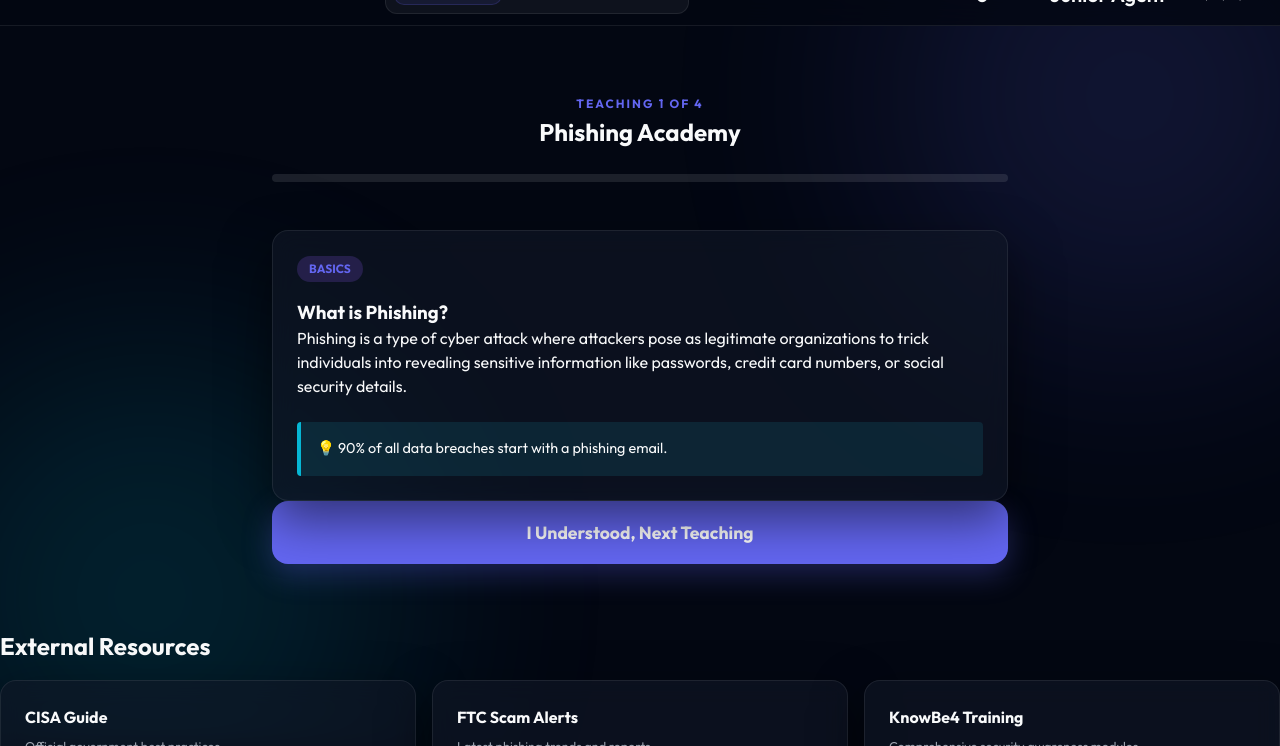
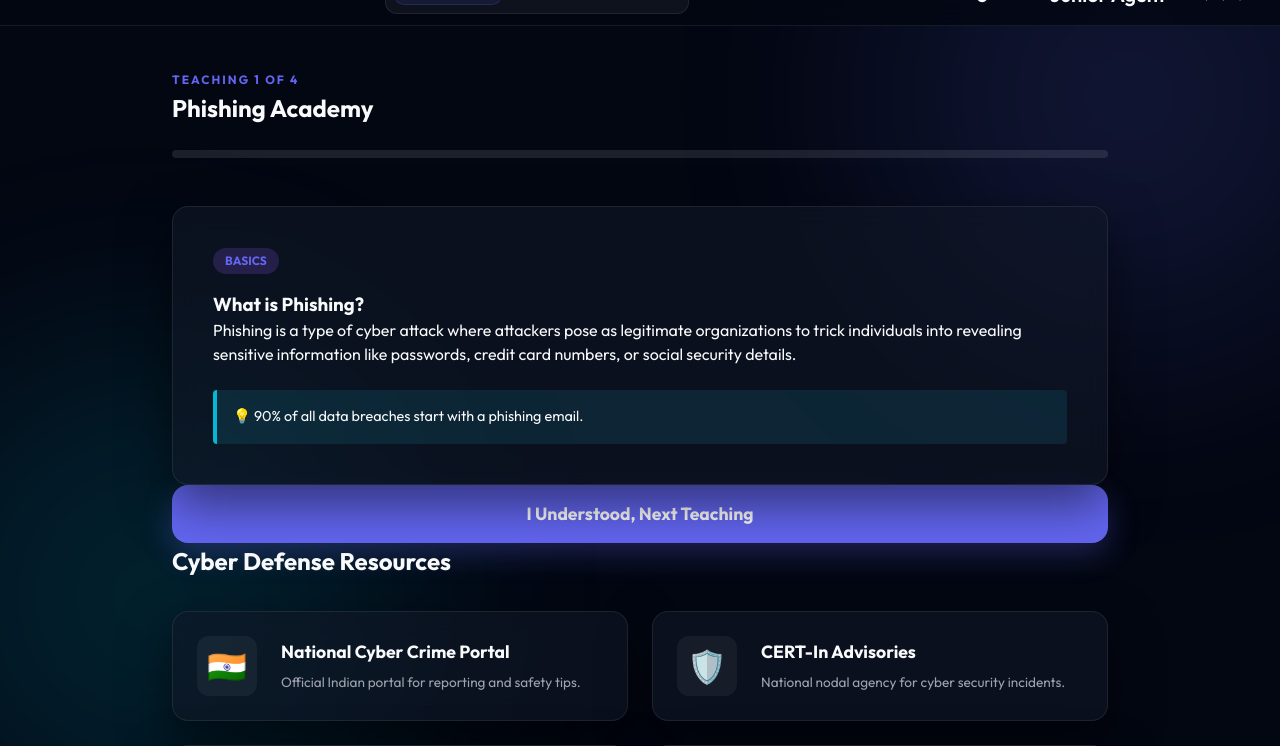
Before and after one commit to Pavanboga07/phishing-game, a website built with Vite: page index.html in a window 1280 px wide. Both pictures are taken after a click on the button "Enter the Learning Room". Shown: the part 54-800 px from the top of the page. Built offline with nearby package versions, Linux system fonts and the light colour scheme.

Commit message:
Standardize UI: Indian Govt guidelines integration, padding optimization, and button consistency

```diff
--- a/index.html
+++ b/index.html
@@ -131,8 +131,8 @@
         </aside>
       </main>
 
-      <section id="academy-view" style="display: none; padding: 4rem 2rem; max-width: 800px; margin: 0 auto; width: 100%;">
-        <div class="learning-room-header">
+      <section id="academy-view" style="display: none; padding: var(--card-padding) 2rem; max-width: 1000px; margin: 0 auto; width: 100%;">
+        <div class="learning-room-header" style="text-align: left;">
           <span class="step-indicator" id="step-indicator">Step 1 of 4</span>
           <h2 id="learning-title">Phishing Academy</h2>
           <div class="academy-progress-container" style="max-width: 100%;">
@@ -151,26 +151,42 @@
           <button class="btn-primary-large" id="btn-understood" style="width: 100%; justify-content: center;">
             I Understood, Next Teaching
           </button>
-          <button class="btn-trust" id="btn-start-challenge" style="display: none; width: 100%; justify-content: center;">
+          <button class="btn-primary-large" id="btn-start-challenge" style="display: none; width: 100%; justify-content: center; background: var(--success); box-shadow: 0 10px 30px rgba(16, 185, 129, 0.3);">
             Start the Cyber Defense Challenge
+            <svg width="20" height="20" viewBox="0 0 24 24" fill="none" stroke="currentColor" stroke-width="2" style="margin-left: 8px;"><path d="M12 22s8-4 8-10V5l-8-3-8 3v7c0 6 8 10 8 10z"></path></svg>
           </button>
         </div>
-      </section>
 
         <div class="academy-resources">
-          <h2>External Resources</h2>
-          <div style="display: grid; grid-template-columns: repeat(auto-fit, minmax(250px, 1fr)); gap: 1rem; margin-top: 1rem;">
-            <a href="https://www.cisa.gov/news-events/news/avoiding-social-engineering-and-phishing-attacks" class="glass card resource-link" target="_blank">
-              <strong>CISA Guide</strong>
-              <span>Official government best practices.</span>
+          <h2>Cyber Defense Resources</h2>
+          <div class="resource-grid">
+            <a href="https://cybercrime.gov.in" target="_blank" class="glass resource-card">
+              <div class="resource-icon">🇮🇳</div>
+              <div class="resource-info">
+                <strong>National Cyber Crime Portal</strong>
+                <span>Official Indian portal for reporting and safety tips.</span>
+              </div>
             </a>
-            <a href="https://consumer.ftc.gov/articles/how-recognize-and-avoid-phishing-scams" class="glass card resource-link" target="_blank">
-              <strong>FTC Scam Alerts</strong>
-              <span>Latest phishing trends and reports.</span>
+            <a href="https://www.cert-in.org.in" target="_blank" class="glass resource-card">
+              <div class="resource-icon">🛡️</div>
+              <div class="resource-info">
+                <strong>CERT-In Advisories</strong>
+                <span>National nodal agency for cyber security incidents.</span>
+              </div>
             </a>
-            <a href="https://www.knowbe4.com/phishing" class="glass card resource-link" target="_blank">
-              <strong>KnowBe4 Training</strong>
-              <span>Comprehensive security awareness modules.</span>
+            <a href="https://infosecawareness.in" target="_blank" class="glass resource-card">
+              <div class="resource-icon">💡</div>
+              <div class="resource-info">
+                <strong>ISEA Project (MeitY)</strong>
+                <span>Information Security Awareness guides by Govt. of India.</span>
+              </div>
+            </a>
+            <a href="https://www.cisa.gov/news-events/news/avoiding-social-engineering-and-phishing-attacks" target="_blank" class="glass resource-card">
+              <div class="resource-icon">🌐</div>
+              <div class="resource-info">
+                <strong>CISA Global Guide</strong>
+                <span>International best practices for phishing detection.</span>
+              </div>
             </a>
           </div>
         </div>
--- a/style.css
+++ b/style.css
@@ -14,6 +14,8 @@
   --glass-border: rgba(255, 255, 255, 0.08);
   --glass-shadow: 0 20px 50px rgba(0, 0, 0, 0.5);
   --header-height: 80px;
+  --card-padding: 2.5rem;
+  --btn-padding: 0.875rem 1.75rem;
 }
 
 * {
@@ -108,7 +110,7 @@ body {
 }
 
 .btn-primary-large {
-  padding: 1.25rem 2.5rem;
+  padding: 1.1rem 2.25rem;
   font-size: 1.1rem;
   font-weight: 700;
   background: var(--primary);
@@ -116,6 +118,9 @@ body {
   border-radius: 16px;
   transition: all 0.3s cubic-bezier(0.4, 0, 0.2, 1);
   box-shadow: 0 10px 30px rgba(99, 102, 241, 0.3);
+  display: flex;
+  align-items: center;
+  gap: 0.75rem;
 }
 
 .btn-primary-large:hover {
@@ -329,7 +334,7 @@ main {
 
 /* Card Styles */
 .card {
-  padding: 1.5rem;
+  padding: var(--card-padding);
   transition: transform 0.2s ease, box-shadow 0.2s ease;
 }
 
@@ -412,7 +417,7 @@ main {
 }
 
 button {
-  padding: 1rem 2rem;
+  padding: var(--btn-padding);
   border-radius: 12px;
   border: none;
   font-family: inherit;
@@ -643,24 +648,48 @@ button {
   border-color: var(--success);
 }
 
-.resource-link {
-  text-decoration: none;
-  display: flex;
-  flex-direction: column;
-  gap: 0.5rem;
-  transition: all 0.3s ease;
+.resource-grid {
+  display: grid;
+  grid-template-columns: repeat(auto-fit, minmax(300px, 1fr));
+  gap: 1.5rem;
+  margin-top: 2rem;
 }
 
-.resource-link:hover {
-  border-color: var(--primary);
-  transform: translateY(-5px);
+.resource-card {
+  display: flex;
+  align-items: center;
+  gap: 1.5rem;
+  padding: 1.5rem;
+  text-decoration: none;
+  transition: all 0.3s ease;
+  border: 1px solid var(--glass-border);
 }
 
-.resource-link strong {
-  color: var(--text-main);
+.resource-card:hover {
+  background: rgba(255, 255, 255, 0.05);
+  transform: translateY(-5px);
+  border-color: var(--primary);
 }
 
-.resource-link span {
-  font-size: 0.8rem;
+.resource-icon {
+  font-size: 2rem;
+  width: 60px;
+  height: 60px;
+  display: flex;
+  align-items: center;
+  justify-content: center;
+  background: rgba(255, 255, 255, 0.05);
+  border-radius: 12px;
+}
+
+.resource-info strong {
+  display: block;
+  font-size: 1.1rem;
+  color: var(--text-main);
+  margin-bottom: 0.25rem;
+}
+
+.resource-info span {
+  font-size: 0.85rem;
   color: var(--text-muted);
 }
```
